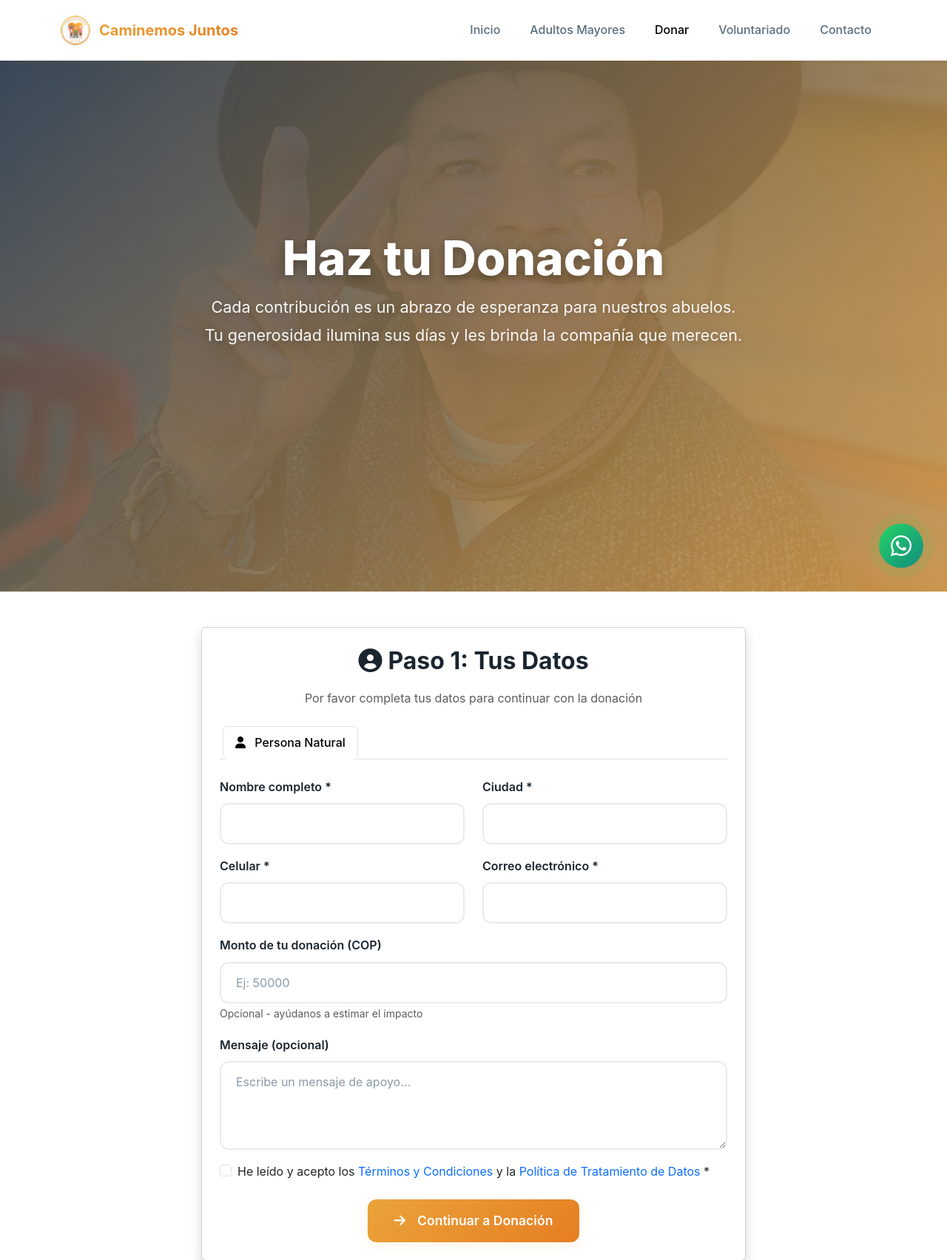
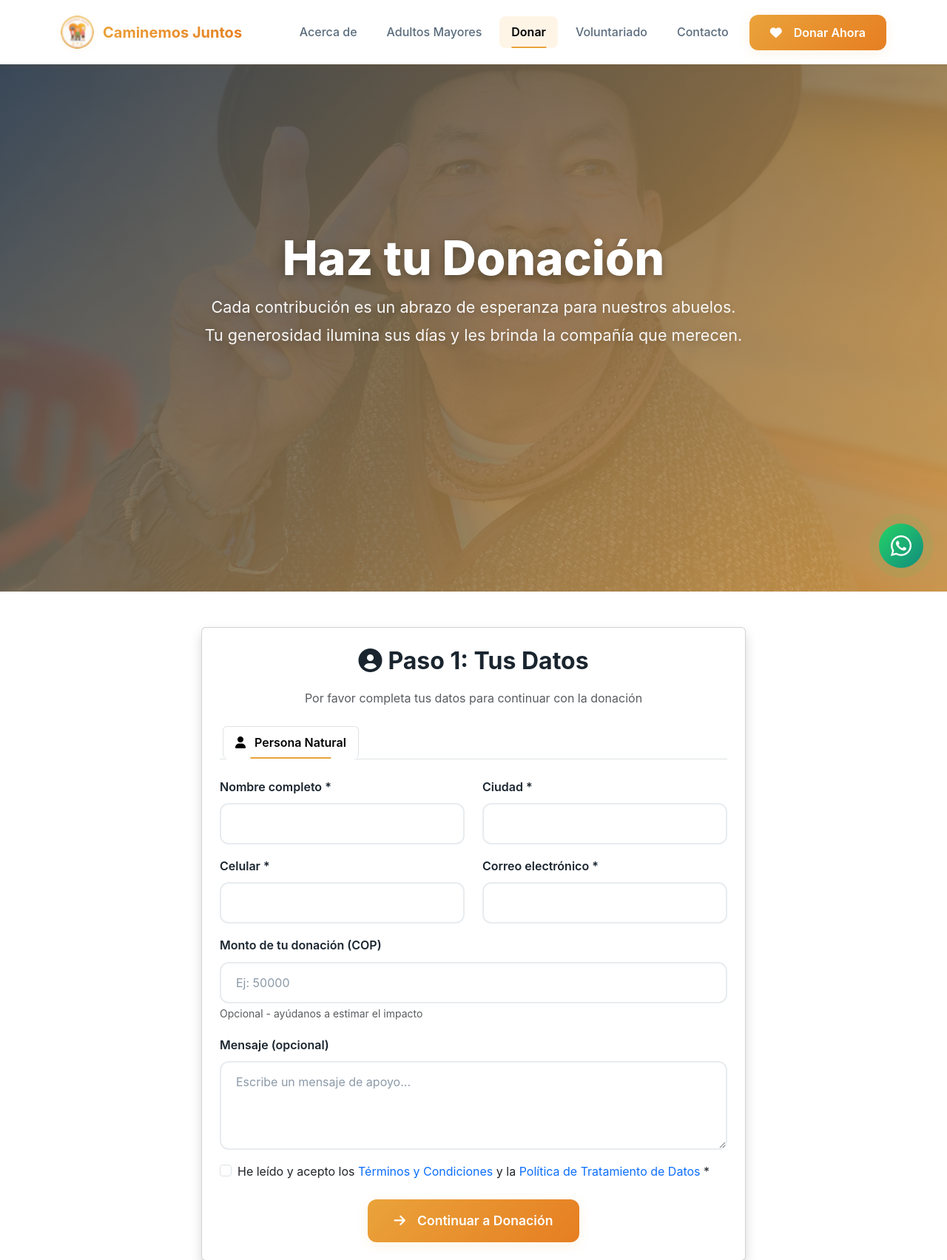
Before and after one commit to fabianmenjura/caminemos-juntos-php, a PHP site: page /frontend/donar.html in a window 1280 px wide. Shown: the top 1704 px of the page at 74% size. Run offline with PHP 8.4, Linux system fonts and the light colour scheme; data comes from the database, SQL or seed files in the repository; some libraries are stand-ins or nearby versions.

Commit message:
Enhances the navbar component for consistent styling across pages, adding active link highlighting and scroll spy functionality. Updates CSS for active nav links and adjusts header structure in components.js for improved navigation experience.

```diff
--- a/frontend/assets/css/style.css
+++ b/frontend/assets/css/style.css
@@ -188,6 +188,16 @@ img {
 }
 
 .nav-link:hover::after {
+  width: 60%;
+}
+
+.nav-link.active {
+  color: var(--primary-color);
+  font-weight: 600;
+  background-color: var(--bg-light);
+}
+
+.nav-link.active::after {
   width: 60%;
 }
 
--- a/frontend/assets/js/components.js
+++ b/frontend/assets/js/components.js
@@ -166,77 +166,68 @@ function getApiBase() {
 
 /**
  * Header Component
+ * Navbar unificado para todas las páginas - mismo diseño y estructura
  */
 function loadHeader(currentPage = '') {
-    // Header especial para index con botón Donar
-    const isIndex = currentPage === 'index';
+    // Determinar si estamos en la página index
+    const isIndex = currentPage === 'index' ||
+                    window.location.pathname.includes('index.html') ||
+                    window.location.pathname === '/' ||
+                    window.location.pathname.endsWith('/');
 
-    const header = isIndex ? `
+    // Navbar unificado - mismo estilo y estructura en todas las páginas
+    // Solo cambia el fondo si NO es index (para que se vea sobre el hero)
+    const header = `
     <header class="main-header fixed-top">
-        <nav class="navbar navbar-expand-lg navbar-light">
+        <nav class="navbar navbar-expand-lg navbar-light ${isIndex ? '' : 'bg-white shadow-sm'}">
             <div class="container">
                 <a class="navbar-brand" href="index.html">
                     <img src="${CONFIG.logo}"
                          alt="Logo Caminemos Juntos Chiquinquirá - Acompañamiento adultos mayores Boyacá"
                          class="logo"
-                         width="50"
-                         height="50">
+                         width="45"
+                         height="45">
                     <span class="brand-text">${CONFIG.siteName}</span>
                 </a>
 
-                <button class="navbar-toggler" type="button" data-bs-toggle="collapse" data-bs-target="#navbarNav">
+                <button class="navbar-toggler" type="button" data-bs-toggle="collapse" data-bs-target="#navbarNav" aria-controls="navbarNav" aria-expanded="false" aria-label="Toggle navigation">
                     <span class="navbar-toggler-icon"></span>
                 </button>
 
                 <div class="collapse navbar-collapse" id="navbarNav">
                     <ul class="navbar-nav ms-auto align-items-center">
-                        <li class="nav-item"><a class="nav-link" href="#acerca">Acerca de</a></li>
-                        <li class="nav-item"><a class="nav-link" href="abuelos.html">Adultos Mayores</a></li>
-                        <li class="nav-item"><a class="nav-link" href="#donar">Donar</a></li>
-                        <li class="nav-item"><a class="nav-link" href="#contacto">Contacto</a></li>
                         <li class="nav-item">
+                            <a class="nav-link ${currentPage === 'index' || isIndex ? 'active' : ''}"
+                               href="${isIndex ? '#acerca' : 'index.html#acerca'}">
+                                Acerca de
+                            </a>
+                        </li>
+                        <li class="nav-item">
+                            <a class="nav-link ${currentPage === 'abuelos' ? 'active' : ''}"
+                               href="${isIndex ? '#abuelos' : 'abuelos.html'}">
+                                Adultos Mayores
+                            </a>
+                        </li>
+                        <li class="nav-item">
+                            <a class="nav-link ${currentPage === 'donar' ? 'active' : ''}"
+                               href="donar.html">
+                                Donar
+                            </a>
+                        </li>
+                        <li class="nav-item">
+                            <a class="nav-link" href="index.html#voluntarios">
+                                Voluntariado
+                            </a>
+                        </li>
+                        <li class="nav-item">
+                            <a class="nav-link" href="${isIndex ? '#contacto' : 'index.html#contacto'}">
+                                Contacto
+                            </a>
+                        </li>
+                        <li class="nav-item ms-2">
                             <a href="donar.html" class="btn btn-primary btn-donate">
                                 <i class="fas fa-heart me-2"></i>Donar Ahora
                             </a>
-                        </li>
-                    </ul>
-                </div>
-            </div>
-        </nav>
-    </header>
-    ` : `
-    <header class="main-header fixed-top">
-        <nav class="navbar navbar-expand-lg navbar-light bg-white shadow-sm">
-            <div class="container">
-                <a class="navbar-brand" href="index.html">
-                    <img src="${CONFIG.logo}"
-                         alt="Logo Caminemos Juntos Chiquinquirá"
-                         class="logo"
-                         width="40"
-                         height="40">
-                    <span class="brand-text">${CONFIG.siteName}</span>
-                </a>
-
-                <button class="navbar-toggler" type="button" data-bs-toggle="collapse" data-bs-target="#navbarNav">
-                    <span class="navbar-toggler-icon"></span>
-                </button>
-
-                <div class="collapse navbar-collapse" id="navbarNav">
-                    <ul class="navbar-nav ms-auto">
-                        <li class="nav-item">
-                            <a class="nav-link ${currentPage === 'index' ? 'active' : ''}" href="index.html">Inicio</a>
-                        </li>
-                        <li class="nav-item">
-                            <a class="nav-link ${currentPage === 'abuelos' ? 'active' : ''}" href="abuelos.html">Adultos Mayores</a>
-                        </li>
-                        <li class="nav-item">
-                            <a class="nav-link ${currentPage === 'donar' ? 'active' : ''}" href="donar.html">Donar</a>
-                        </li>
-                        <li class="nav-item">
-                            <a class="nav-link" href="index.html#voluntarios">Voluntariado</a>
-                        </li>
-                        <li class="nav-item">
-                            <a class="nav-link" href="index.html#contacto">Contacto</a>
                         </li>
                     </ul>
                 </div>
@@ -248,7 +239,118 @@ function loadHeader(currentPage = '') {
     const headerContainer = document.getElementById('header-container');
     if (headerContainer) {
         headerContainer.innerHTML = header;
+
+        // Inicializar scroll spy solo en index.html
+        if (isIndex) {
+            initScrollSpy();
+        }
     }
+}
+
+/**
+ * Scroll Spy - Actualiza el enlace activo según la sección visible
+ */
+function initScrollSpy() {
+    // Esperar a que el DOM esté completamente cargado
+    if (document.readyState === 'loading') {
+        document.addEventListener('DOMContentLoaded', () => {
+            setupScrollSpy();
+        });
+    } else {
+        setupScrollSpy();
+    }
+}
+
+function setupScrollSpy() {
+    const sections = [
+        { id: 'acerca', selector: '#acerca' },
+        { id: 'abuelos', selector: '#abuelos' },
+        { id: 'donar', selector: '#donar' },
+        { id: 'voluntarios', selector: '#voluntarios' },
+        { id: 'contacto', selector: '#contacto' }
+    ];
+
+    // Función para actualizar el enlace activo
+    function updateActiveLink() {
+        const navLinks = document.querySelectorAll('#navbarNav .nav-link');
+        if (!navLinks.length) return;
+
+        const scrollPosition = window.scrollY + 200; // Offset para activar antes
+        let activeSection = null;
+        let minDistance = Infinity;
+
+        // Buscar qué sección está más cerca del viewport
+        sections.forEach(section => {
+            const element = document.querySelector(section.selector);
+            if (element) {
+                const rect = element.getBoundingClientRect();
+                const elementTop = window.scrollY + rect.top;
+                const elementBottom = elementTop + rect.height;
+
+                // Si la sección está visible en el viewport
+                if (rect.top < window.innerHeight && rect.bottom > 0) {
+                    const distance = Math.abs(rect.top);
+                    if (distance < minDistance) {
+                        minDistance = distance;
+                        activeSection = section.id;
+                    }
+                }
+
+                // Si estamos antes de la sección pero cerca
+                if (scrollPosition >= elementTop - 100 && scrollPosition < elementBottom) {
+                    activeSection = section.id;
+                }
+            }
+        });
+
+        // Actualizar clases activas
+        navLinks.forEach(link => {
+            link.classList.remove('active');
+
+            const href = link.getAttribute('href');
+            if (!href) return;
+
+            // Verificar si el enlace corresponde a la sección activa
+            if (activeSection) {
+                // Verificar si el href contiene el ID de la sección activa
+                const isActive = href.includes(activeSection) ||
+                                href === `#${activeSection}` ||
+                                (href === 'abuelos.html' && activeSection === 'abuelos') ||
+                                (href.includes('abuelos') && activeSection === 'abuelos');
+
+                if (isActive) {
+                    link.classList.add('active');
+                }
+            } else {
+                // Si no hay sección activa y estamos en el top, activar "Acerca de"
+                if (window.scrollY < 300 && (href === '#acerca' || href.includes('#acerca'))) {
+                    link.classList.add('active');
+                }
+            }
+        });
+    }
+
+    // Ejecutar al cargar
+    setTimeout(updateActiveLink, 100);
+
+    // Ejecutar al hacer scroll (con throttling para mejor rendimiento)
+    let ticking = false;
+    window.addEventListener('scroll', () => {
+        if (!ticking) {
+            window.requestAnimationFrame(() => {
+                updateActiveLink();
+                ticking = false;
+            });
+            ticking = true;
+        }
+    }, { passive: true });
+
+    // También actualizar cuando se hace click en un enlace (para smooth scroll)
+    document.querySelectorAll('#navbarNav .nav-link[href^="#"]').forEach(link => {
+        link.addEventListener('click', () => {
+            setTimeout(updateActiveLink, 500); // Esperar a que termine el smooth scroll
+        });
+    });
 }
 
 /**
```
